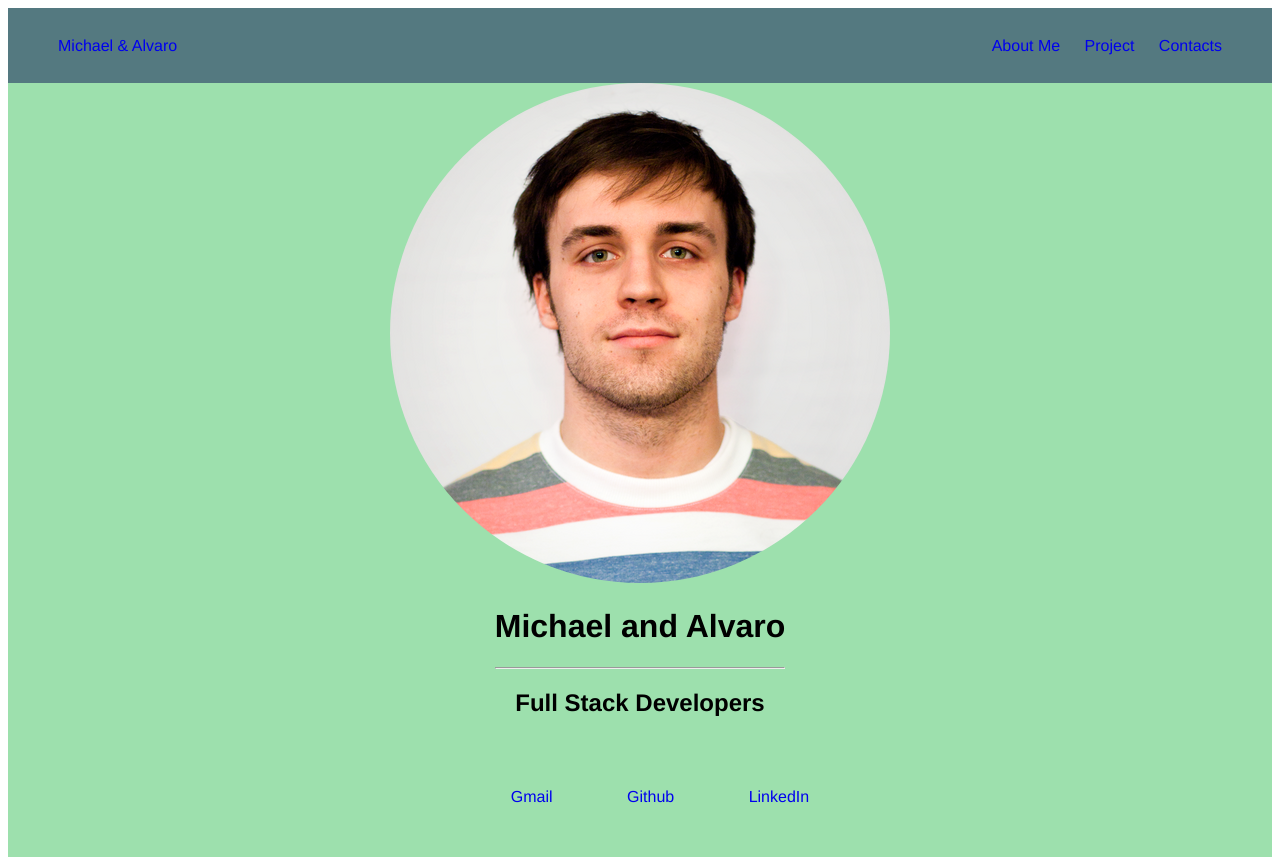
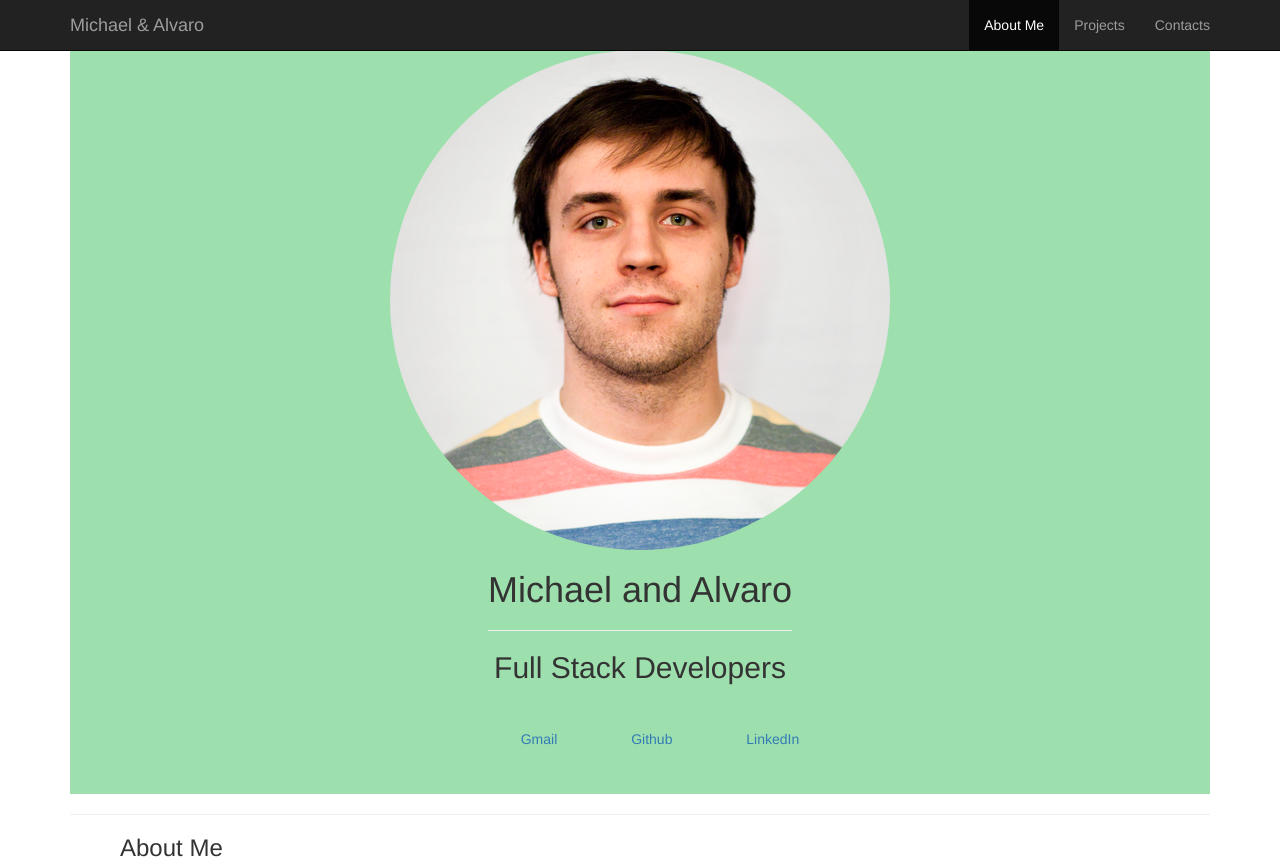
Before and after one commit to MPalhidai/Microverse-Application-Project, a plain HTML site: page index.html in a window 1280 px wide. Shown: the top 864 px of the page. Drawn offline with nearby package versions, Linux system fonts and the light colour scheme.

Commit message:
Added hamburger menu and responsive design

```diff
--- a/index.html
+++ b/index.html
@@ -1,34 +1,67 @@
 <!DOCTYPE html>
-<html>
+<html lang="en">
+  <head>
+    <meta charset="utf-8">
+    <meta http-equiv="X-UA-Compatible" content="IE=edge">
+    <meta name="viewport" content="width=device-width, initial-scale=1">
+    <!-- The above 3 meta tags *must* come first in the head; any other head content must come *after* these tags -->
+    <meta name="description" content="">
+    <meta name="author" content="">
 
-<head>
-  <meta charset="UTF-8">
     <title>Microverse Collaborative Project</title>
-  <link rel="stylesheet" type="text/css" href="style.css">
+
+    <!-- Bootstrap core CSS -->
+    <link href="../../dist/css/bootstrap.min.css" rel="stylesheet">
+
+    <!-- IE10 viewport hack for Surface/desktop Windows 8 bug -->
+    <link href="../../assets/css/ie10-viewport-bug-workaround.css" rel="stylesheet">
+
+    <!-- Custom styles for this template -->
+    <link href="style.css" rel="stylesheet">
+
+
+    <!-- Just for debugging purposes. Don't actually copy these 2 lines! -->
+    <!--[if lt IE 9]><script src="../../assets/js/ie8-responsive-file-warning.js"></script><![endif]-->
+    <script src="../../assets/js/ie-emulation-modes-warning.js"></script>
+
+    <!-- HTML5 shim and Respond.js for IE8 support of HTML5 elements and media queries -->
+    <!--[if lt IE 9]>
+      <script src="https://oss.maxcdn.com/html5shiv/3.7.3/html5shiv.min.js"></script>
+      <script src="https://oss.maxcdn.com/respond/1.4.2/respond.min.js"></script>
+    <![endif]-->
   </head>
 
   <body>
-  <div id = "Header">
-    <div id = "headerName"><a href="index.html">Michael & Alvaro</a></div>
-    <div id = "headerLinks">
-      <span><a href="#aboutMe">About Me</a></span>
-      <span><a href="#Projects">Project</a></span>
-      <span><a href="#Footer">Contacts</a></span>
+
+    <nav class="navbar navbar-inverse navbar-fixed-top">
+      <div class="container">
+        <div class="navbar-header">
+          <button type="button" class="navbar-toggle collapsed" data-toggle="collapse" data-target="#navbar" aria-expanded="false" aria-controls="navbar">
+            <span class="sr-only">Toggle navigation</span>
+            <span class="icon-bar"></span>
+            <span class="icon-bar"></span>
+            <span class="icon-bar"></span>
+          </button>
+          <a class="navbar-brand" href="index.html">Michael & Alvaro</a>
         </div>
+        <div id="navbar" class="collapse navbar-collapse">
+          <ul class="nav navbar-nav navbar-right">
+            <li class="active"><a href="#aboutMe">About Me</a></li>
+            <li><a href="#Projects">Projects</a></li>
+            <li><a href="#contact">Contacts</a></li>
+          </ul>
+        </div><!--/.nav-collapse -->
       </div>
+    </nav>
 
+    <div class="container">
       <div id = "Top">
-
-    <div id = "pic">
-      <img src = "images/profilePic.jpg" alt="">
-    </div>
-
+        <div id = "pic"><img src = "images/profilePic.jpg" alt=""></div>
         <div id = "about">
           <h1>Michael and Alvaro</h1>
           <hr>
           <h2>Full Stack Developers</h2>
         </div>
-
         <div id = "links">
             <ul>
               <li>
@@ -46,9 +79,7 @@
             </ul>
           </div>
       </div>
-
       <hr>
-
       <div id="bottom">
         <div id="aboutMe">
           <h3>About Me</h3>
@@ -64,8 +95,6 @@
             </ul>
         </div>
       </div>
-
-
       <div id="footer">
         <div id="footerText">Made with Love by Michael & Alvaro</div>
         <div id="footerIcons">
@@ -75,11 +104,16 @@
         </div>
       </div>
 
+    </div><!-- /.container -->
 
 
-
-
-
+    <!-- Bootstrap core JavaScript
+    ================================================== -->
+    <!-- Placed at the end of the document so the pages load faster -->
+    <script src="https://ajax.googleapis.com/ajax/libs/jquery/1.12.4/jquery.min.js"></script>
+    <script>window.jQuery || document.write('<script src="../../assets/js/vendor/jquery.min.js"><\/script>')</script>
+    <script src="../../dist/js/bootstrap.min.js"></script>
+    <!-- IE10 viewport hack for Surface/desktop Windows 8 bug -->
+    <script src="../../assets/js/ie10-viewport-bug-workaround.js"></script>
   </body>
-
 </html>
--- a/style.css
+++ b/style.css
@@ -1,5 +1,9 @@
 html *{
   font-family: Helvetica, Arial, sans-serif;
+}
+
+body{
+  padding-top: 50px;
 }
 
 a:link{
@@ -7,7 +11,8 @@ a:link{
 }
 
 #Header, #footer{
-  background-color: #547980;
+  background-color: #212121;
+  color: gray;
   min-height: 75px;
   display: flex;
   align-items: center;
@@ -38,6 +43,8 @@ a:link{
 
 #pic img {
   border-radius: 100%;
+  width: 100%;
+  height: auto;
 }
 
 #aboutMe, #Projects{
```
Lines whose indentation alone changed are shown as unchanged.
